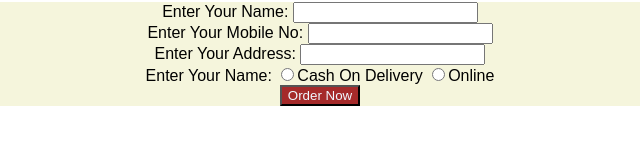
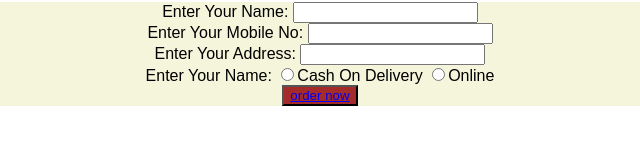
Before and after one commit to Rahulcell/paradise, a plain HTML site: page address.html in a window 1280 px wide. Shown: the part 165-310 px from the top of the page, 320-960 px from the left. Drawn offline with Linux system fonts and the light colour scheme.

Commit message:
Update address1.html

```diff
--- a/address.html
+++ b/address.html
@@ -56,7 +56,7 @@
                 <input type="radio" required id="pay" name="pm">Cash On Delivery
                 <input type="radio" id="pay" required name="pm" >Online
             </dt>
-            <a href="./order acc.html"><button class="hh" type="submit">Order Now</button></a>
+            <button class="hh" type="submit"><a href="./order acc.html">order now</a></button>
         </dl>
     </form>
 </body>
```
